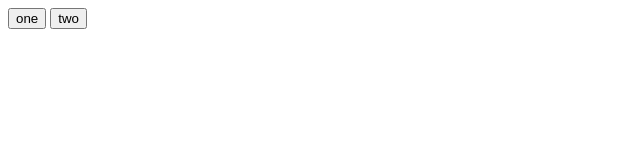
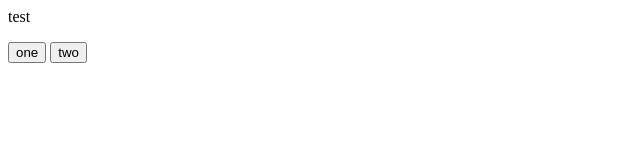
Before and after one commit to rafeyanwar/websitethree, a plain HTML site: page index.html in a window 1280 px wide. Shown: the whole page, without its empty margins (0-640 px from the left). Drawn offline with Linux system fonts and the light colour scheme.

Commit message:
Update index.html

```diff
--- a/index.html
+++ b/index.html
@@ -1,6 +1,7 @@
 <html>
   <!-- stop looking here narc -->
   <body>
+    <p id="test">test</p>
     <button id="option1">one</button>
     <button id="option2">two</button>
   </body>
@@ -48,6 +49,7 @@
       document.getElementById("option2").innerHTML=real;
       document.getElementById("option1").innerHTML=fake;
     }
+    document.getElementById("test").innerHTML=real;
   }
   window.onload = load;
   </script>-->
```
